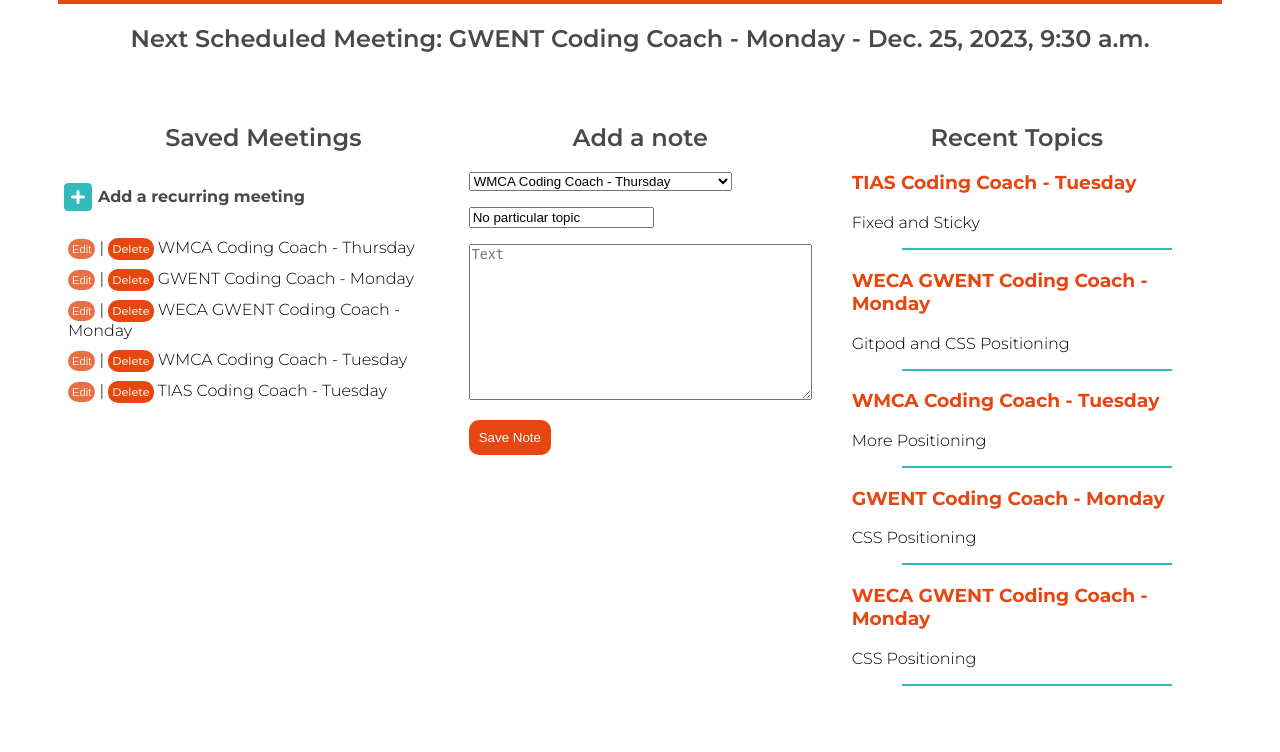
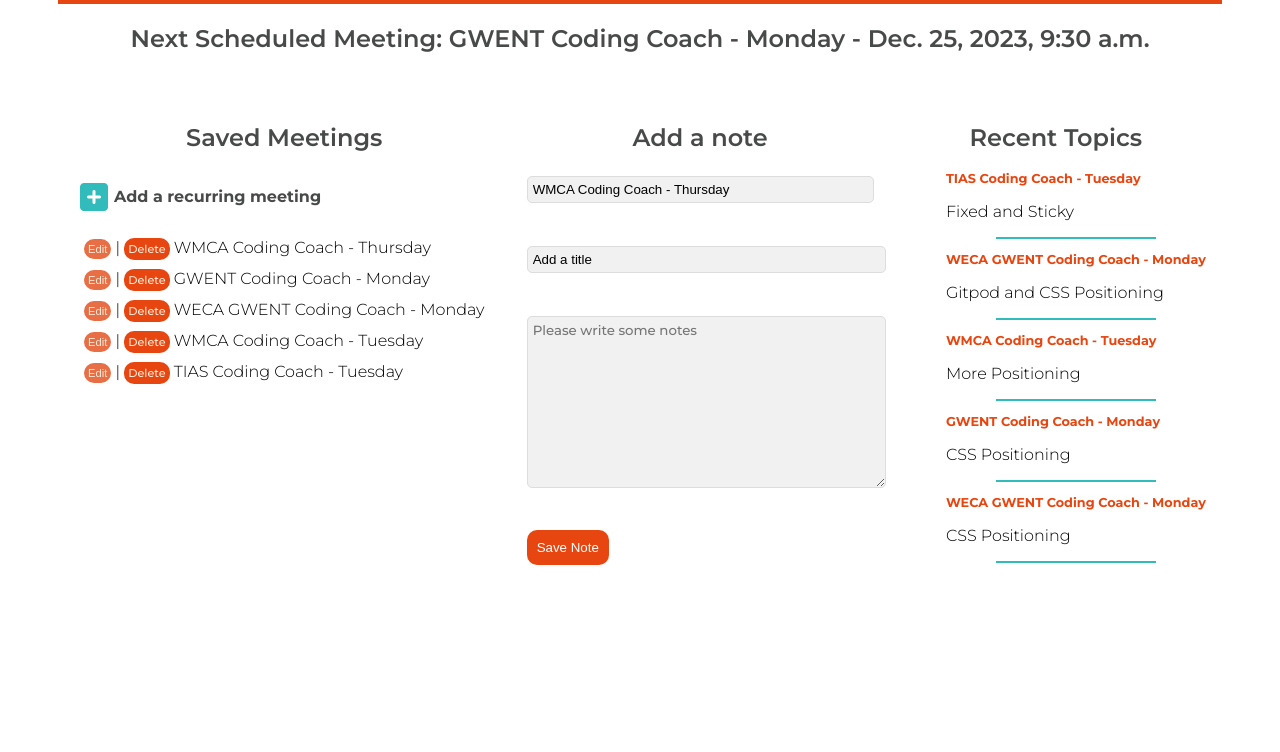
Before and after one commit to 736B796E6574/meeting-notes, a Django app: page / in a window 1280 px wide. Shown: the part 101-853 px from the top of the page. After the commit the page ends 666 px from the top, so only its background shows below. Run offline with Django 5.2, Linux system fonts and the light colour scheme; a user stored in the database is signed in; data comes from the database, SQL or seed files in the repository; both versions use the stored data as it was after the commit; some libraries are stand-ins or nearby versions.

Commit message:
styled form deployed render

```diff
--- a/notes/forms.py
+++ b/notes/forms.py
@@ -16,7 +16,7 @@
         # Set placeholders and hide labels
         self.fields['meeting'].widget.attrs.update({'placeholder': 'Meeting'})
         self.fields['title'].widget.attrs.update({'placeholder': 'Title'})
-        self.fields['text'].widget.attrs.update({'placeholder': 'Text'})
+        self.fields['text'].widget.attrs.update({'placeholder': 'Please write some notes'})
 
         # Hide labels
         for field in self.fields:
--- a/notes/models.py
+++ b/notes/models.py
@@ -33,7 +33,7 @@
 class Note(models.Model):
     user = models.ForeignKey(User, on_delete=models.CASCADE)
     meeting = models.ForeignKey(Meeting, on_delete=models.CASCADE)
-    title = models.CharField(max_length=100, default="No particular topic")
+    title = models.CharField(max_length=100, default="Add a title")
     text = models.TextField()
     created_at = models.DateTimeField(auto_now_add=True)
 
--- a/notes/static/style.css
+++ b/notes/static/style.css
@@ -110,8 +110,72 @@
 
 h3 {
   color: #e84610;
+  font-size: 0.8em;
 }
 
 .notes__hr {
   border: 1px solid #32bbbb;
 }
+
+/* Style for all input fields */
+input[type="text"],
+input[type="datetime-local"],
+select {
+  width: 100%;
+  padding: 10px;
+  margin: 5px 0 22px 0;
+  display: inline-block;
+  border: none;
+  border-radius: 5px;
+  padding: 5px;
+  border: 1px solid #ddd;
+  background: #f1f1f1;
+}
+
+/* Add a border on focus */
+input[type="text"]:focus,
+input[type="datetime-local"]:focus,
+select:focus {
+  background-color: #ddd;
+  outline: none;
+}
+
+/* Style for the submit button */
+
+/* Custom styles for dropdown */
+select {
+  -webkit-appearance: none; /* Removes default styling for select in Chrome */
+  -moz-appearance: none; /* Removes default styling for select in Firefox */
+  appearance: none; /* Removes default styling for select */
+  /* Add custom styles */
+  background: #f1f1f1;
+  border-radius: 5px;
+  padding: 5px;
+  border: 1px solid #ddd;
+}
+
+/* Add a custom arrow indicator for select dropdown */
+select.custom-select {
+  background-image: url("path_to_arrow_image");
+  background-position: right 10px center;
+  background-repeat: no-repeat;
+}
+
+/* Style for textarea fields */
+textarea {
+  width: 100%;
+  padding: 5px;
+  margin: 5px 0 22px 0;
+  border: 1px solid #ddd;
+  color: #fafafa !important;
+  border-radius: 5px;
+  font-family: "Montserrat", sans-serif;
+  background: #f1f1f1;
+  resize: vertical; /* Allows vertical resize, none to disable resize */
+}
+
+/* Add a border on focus */
+textarea:focus {
+  background-color: #ddd;
+  outline: none;
+}
```
Also changed, not shown: meetingnotes/settings.py (+15 -15 lines), mydata.json (added, +1 -0 lines), db.sqlite3, 1 other file.
